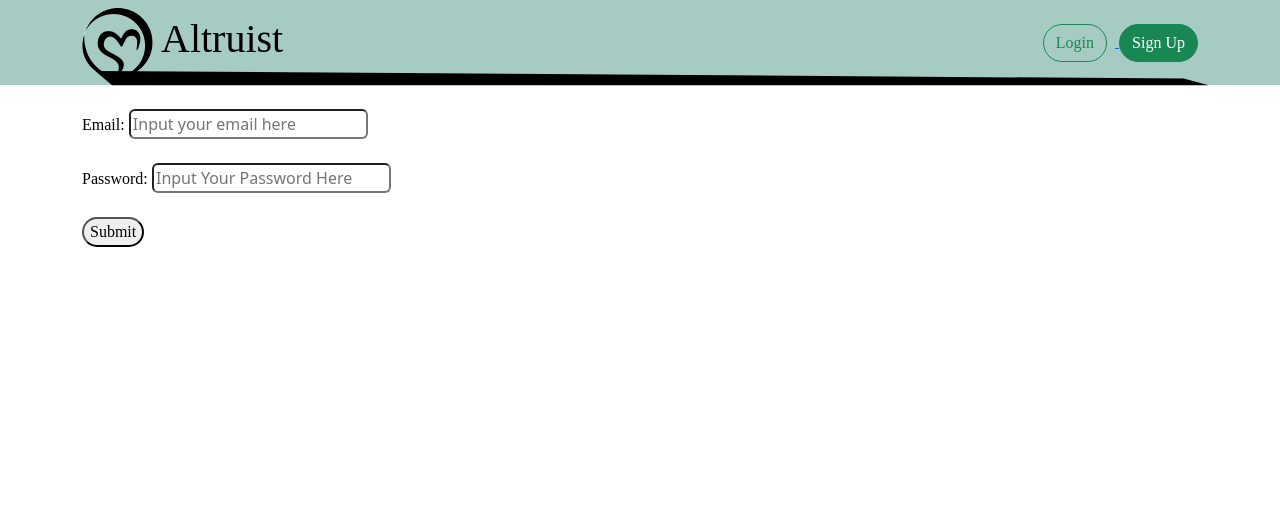
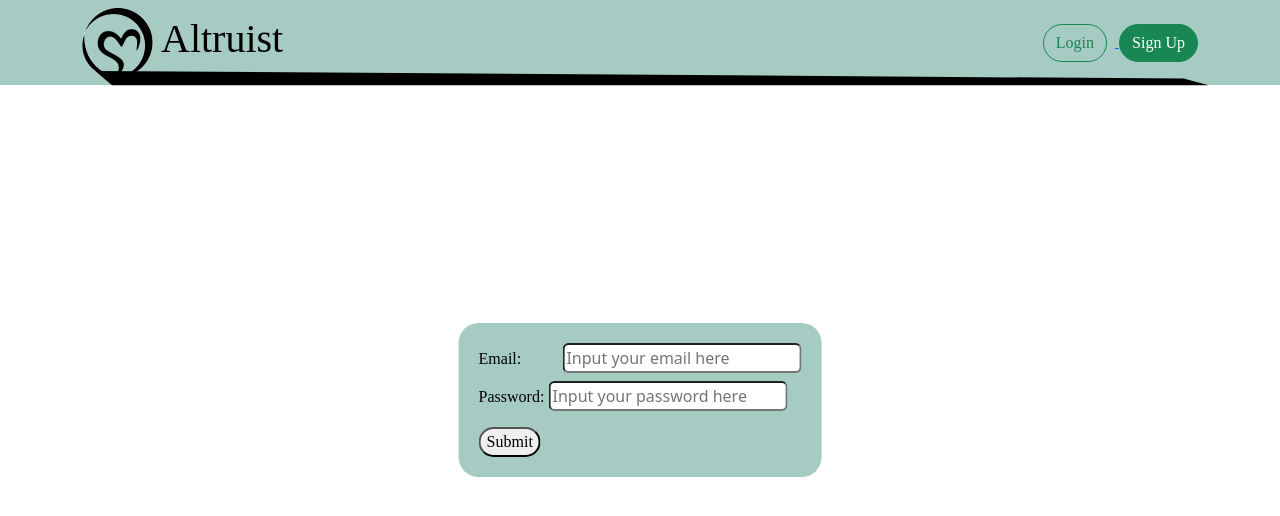
Before and after one commit to Randomblock1/madhacks-2023, a SvelteKit app: page /login in a window 1280 px wide. Shown: the top 516 px of the page. Built offline with nearby package versions, Linux system fonts and the light colour scheme; a web font is replaced by a local one.

Commit message:
centered

```diff
--- a/src/routes/login/+page.svelte
+++ b/src/routes/login/+page.svelte
@@ -1,25 +1,29 @@
 <div class="container">
 	<form action="process_login" method="post">
-		<div class="col-lg-4 col-lg-offset-4">
-			<label class="font-styled" for="email"> Email: </label>
+		<div class="position-absolute top-50 start-50 translate-middle">
+			<span class="rounded-box">
+				<label class="font-styled" style="padding-right: 37px" for="email"> Email: </label>
 				<input
 					class="rounded-2 float-left"
 					type="text"
 					id="email"
 					name="email"
 					placeholder="Input your email here"
-			/><br /><br />
-		</div>
-		<div class="form-group">
+				/>
+				<div class="form-group pt-2">
 					<label class="font-styled" for="password">Password: </label>
 					<input
 						class="rounded-2"
 						type="text"
 						id="password"
 						name="password"
-				placeholder="Input Your Password Here"
-			/> <br /><br />
+						placeholder="Input your password here"
+					/>
 				</div>
+				<div class="form-group pt-3">
 					<input class="font-styled rounded-pill float-right" type="submit" value="Submit" />
+				</div>
+			</span>
+		</div>
 	</form>
 </div>
```
Lines whose indentation alone changed are shown as unchanged.
